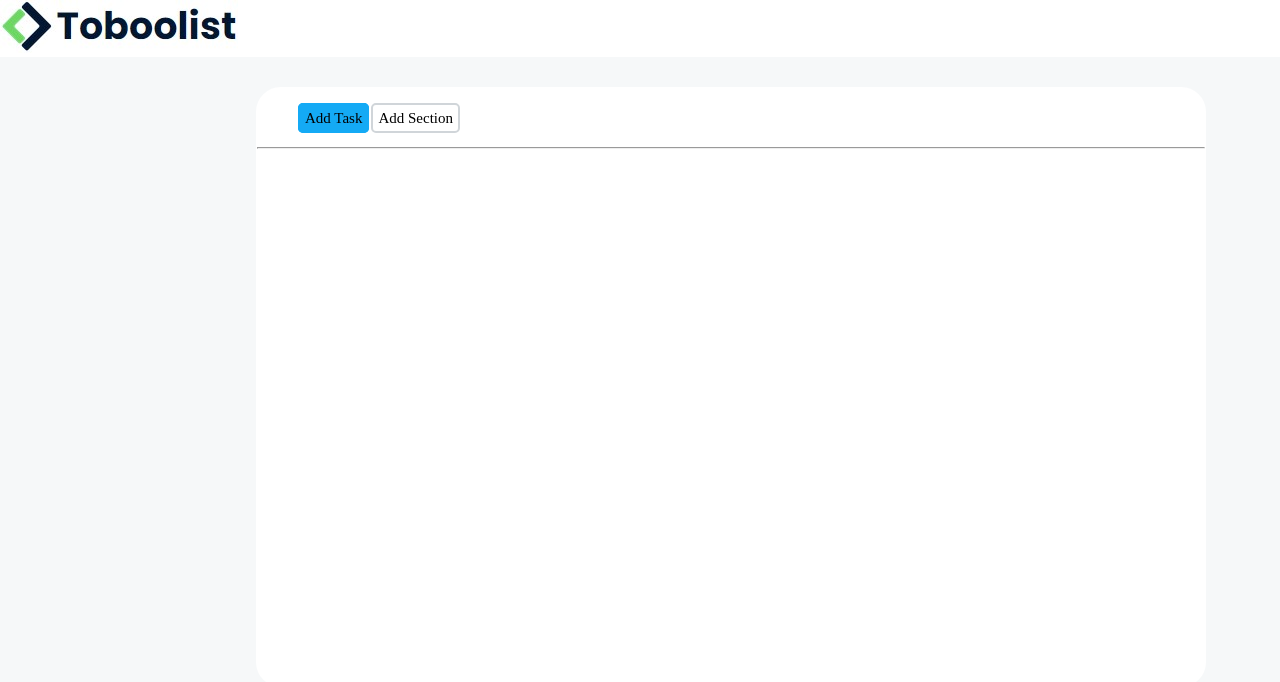
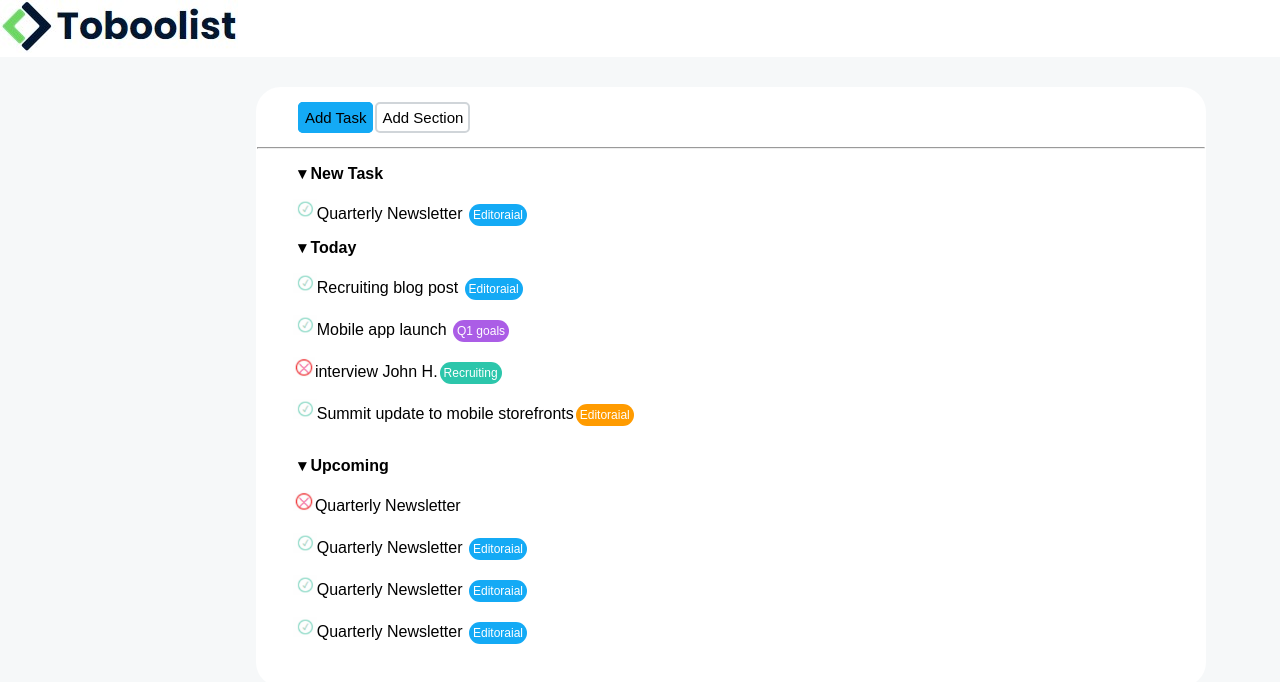
Before and after one commit to Giacom0Mancuso/html-css-toboolist, a plain HTML site: page index.html in a window 1280 px wide. Drawn offline with Linux system fonts and the light colour scheme.

Commit message:
imposted the main

```diff
--- a/css/style.css
+++ b/css/style.css
@@ -2,6 +2,7 @@
     margin: 0;
     padding: 0;
     box-sizing: border-box;
+    font-family: sans-serif;
 }
 
 #header{
@@ -64,3 +65,62 @@ hr{
     margin-left: -21.5px;
     margin-right: auto;
 }
+.line-heigth-50 {
+    line-height: 50px;
+}
+.bold{
+    font-weight: bold;
+}
+.m-20{
+    margin-left: 20px;
+}
+
+.smooth_rettangle{
+    height: 25px;
+    width: 60px;
+    border-radius: 25px;
+    border: 2px;
+    padding: 4px;
+    font-size: 12px;
+    margin-left: 2px;
+    color: white;
+}
+
+.blue_back{
+    background-color: #14AAF5;
+}
+.purple_back{
+    background-color: #AB5DE6;
+}
+
+.green_back{
+    background-color: #2CC6AB;
+}
+
+.orange_back{
+    background-color: #FF9B00;
+}
+
+.pink_back{
+    background-color: #EC4A9D;
+}
+
+.lime_back{
+    background-color: #A3D116;
+}
+.checks{
+    height: 20px;
+}
+.display{
+    display: inline-block;
+}
+.m-0 {
+    margin-top: 0;
+    margin-bottom: 0;
+}
+.ml-15{
+    margin-left: 15px;
+}
+.mb-5{
+margin-bottom: 10px;
+}
--- a/index.html
+++ b/index.html
@@ -22,7 +22,28 @@
         <hr>
         <section>
             <div>
-
+                <p class="line-heigth-50 bold m-20 m-0" >&blacktriangledown; New Task</p>
+                    <img class="checks  ml-15" src="img/check.png" alt="check "><p class="display">Quarterly Newsletter <span class="smooth_rettangle blue_back">Editoraial</span></p>
+            </div>
+        </section>
+        <section>
+            <div>
+                <p class="line-heigth-50 bold m-20 m-0" >&blacktriangledown; Today</p>
+                <div>
+                    <img class="checks  ml-15" src="img/check.png" alt="check "><p class="display">Recruiting blog post <span class="smooth_rettangle blue_back">Editoraial</span></p><br><br>
+                    <img class="checks  ml-15" src="img/check.png" alt="check "><p class="display">Mobile app launch <span class="smooth_rettangle purple_back">Q1 goals</span></p><br><br>
+                    <img class="checks  ml-15" src="img/x.png" alt="check "><p class="display">interview John H.<span class="smooth_rettangle green_back">Recruiting</span></p><br><br>
+                    <img class="checks  ml-15" src="img/check.png" alt="check "><p class="display">Summit update to mobile storefronts<span class="smooth_rettangle orange_back">Editoraial</span></p><br><br>
+                </div>
+            </div>
+        </section>
+        <section>
+            <div>
+                <p class="line-heigth-50 bold m-20 m-0" >&blacktriangledown; Upcoming</p>
+                <img class="checks  ml-15" src="img/x.png" alt="check "><p class="display">Quarterly Newsletter</p><br><br>
+                <img class="checks  ml-15" src="img/check.png" alt="check "><p class="display">Quarterly Newsletter <span class="smooth_rettangle blue_back">Editoraial</span></p><br><br>
+                <img class="checks  ml-15" src="img/check.png" alt="check "><p class="display">Quarterly Newsletter <span class="smooth_rettangle blue_back">Editoraial</span></p><br><br>
+                <img class="checks  ml-15" src="img/check.png" alt="check "><p class="display">Quarterly Newsletter <span class="smooth_rettangle blue_back">Editoraial</span></p><br><br>
             </div>
         </section>
         </div>
```
Also changed, not shown: img/check.png (added), img/x.png (added).
